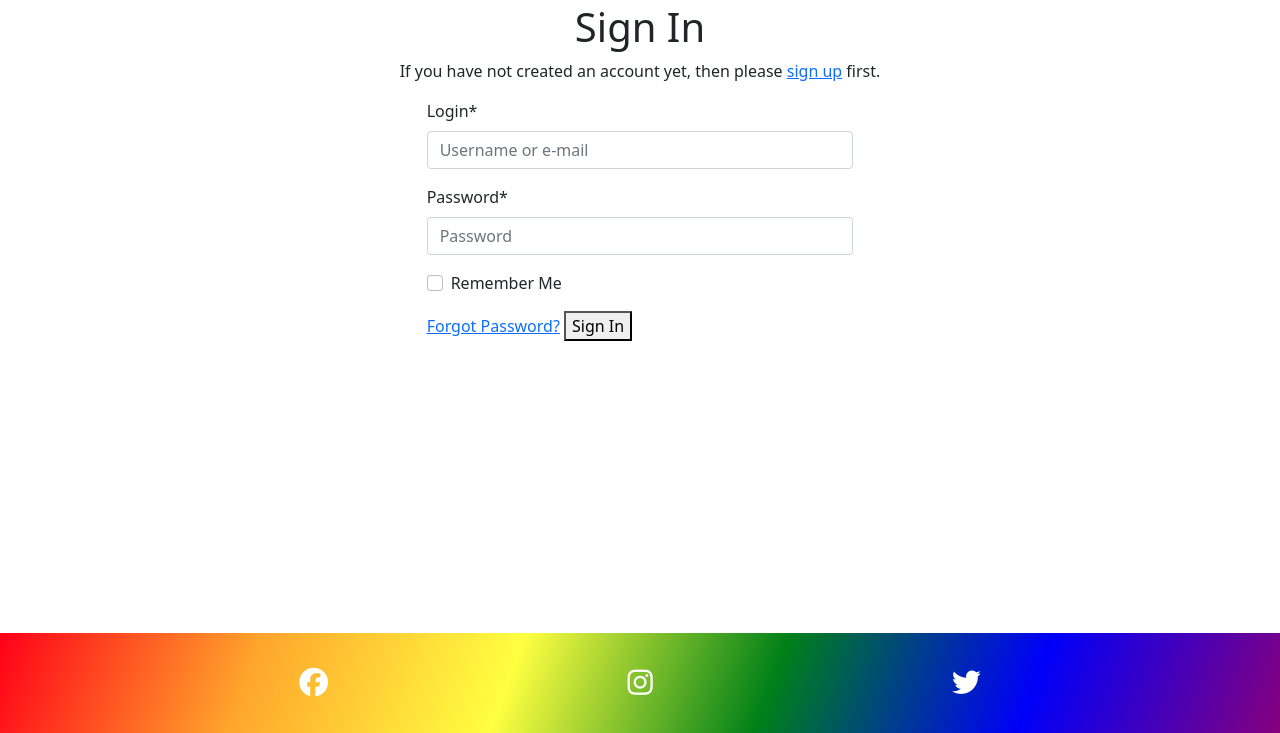
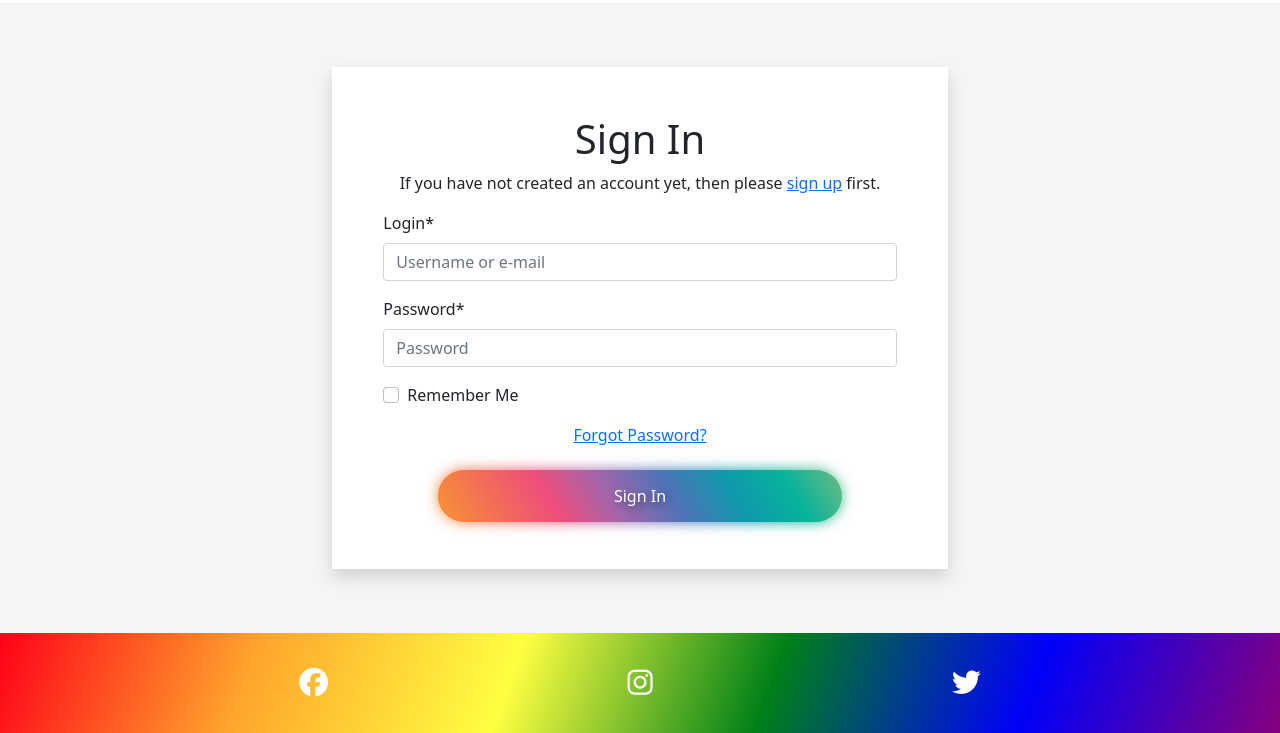
Before and after one commit to Dee-McG/DBAA, a Django app: page /accounts/login/ in a window 1280 px wide. Shown: the part 67-800 px from the top of the page. Run offline with Django 4.2, Linux system fonts and the light colour scheme; some libraries are stand-ins or nearby versions.

Commit message:
Finish styling login page

```diff
--- a/templates/allauth/account/login.html
+++ b/templates/allauth/account/login.html
@@ -6,9 +6,11 @@
 {% block head_title %}{% trans "Sign In" %}{% endblock %}
 
 {% block content %}
-<div class="text-center">
+<div class="container-fluid h-100 whitesmoke-bg">
+  <div class="row h-100 justify-content-center align-items-center">
+    <div class="col-11 col-md-9 col-lg-6">
+      <div class="text-center my-3 py-3 py-lg-5 bg-white shadow">
         <h1>{% trans "Sign In" %}</h1>
-
         {% get_providers as socialaccount_providers %}
 
         {% if socialaccount_providers %}
@@ -29,21 +31,26 @@
         {% include "socialaccount/snippets/login_extra.html" %}
 
         {% else %}
-  <p>{% blocktrans %}If you have not created an account yet, then please
+        <p class="px-2">{% blocktrans %}If you have not created an account yet, then please
         <a href="{{ signup_url }}">sign up</a> first.{% endblocktrans %}</p>
         {% endif %}
 
-  <form class="login text-start" method="POST" action="{% url 'account_login' %}">
+        <form class="login text-start w-100" method="POST" action="{% url 'account_login' %}">
           {% csrf_token %}
-    <div class="col-10 col-md-6 col-lg-4 mx-auto">
+          <div class="col-10 mx-auto">
             {{ form|crispy }}
             {% if redirect_field_value %}
             <input type="hidden" name="{{ redirect_field_name }}" value="{{ redirect_field_value }}" />
             {% endif %}
-      <a class="button secondaryAction" href="{% url 'account_reset_password' %}">{% trans "Forgot Password?" %}</a>
-      <button class="primaryAction" type="submit">{% trans "Sign In" %}</button>
+            <div class="d-flex flex-column justify-content-center align-items-center">
+              <a class="button secondaryAction mb-4" href="{% url 'account_reset_password' %}">{% trans "Forgot Password?" %}</a>
+              <button class="primaryAction create-btn w-75" type="submit">{% trans "Sign In" %}</button>
+            </div>
           </div>
         </form>
       </div>
+    </div>
+  </div>
+</div>
 
 {% endblock %}
```
Lines whose indentation alone changed are shown as unchanged.
